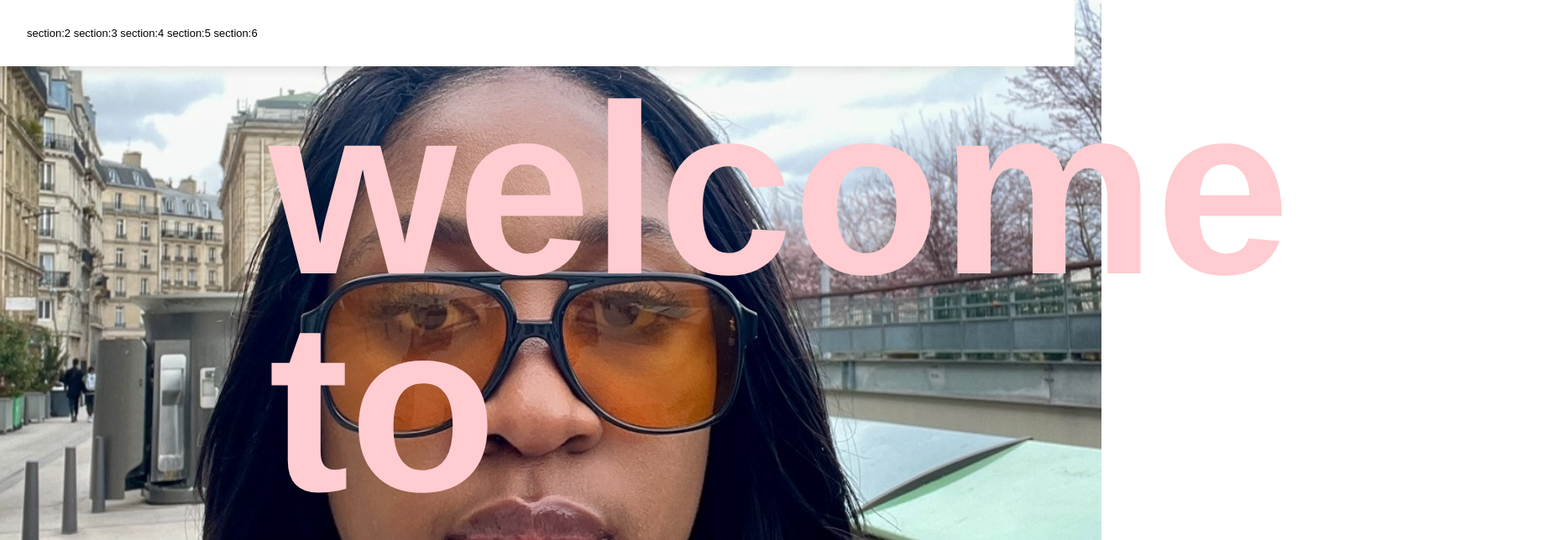
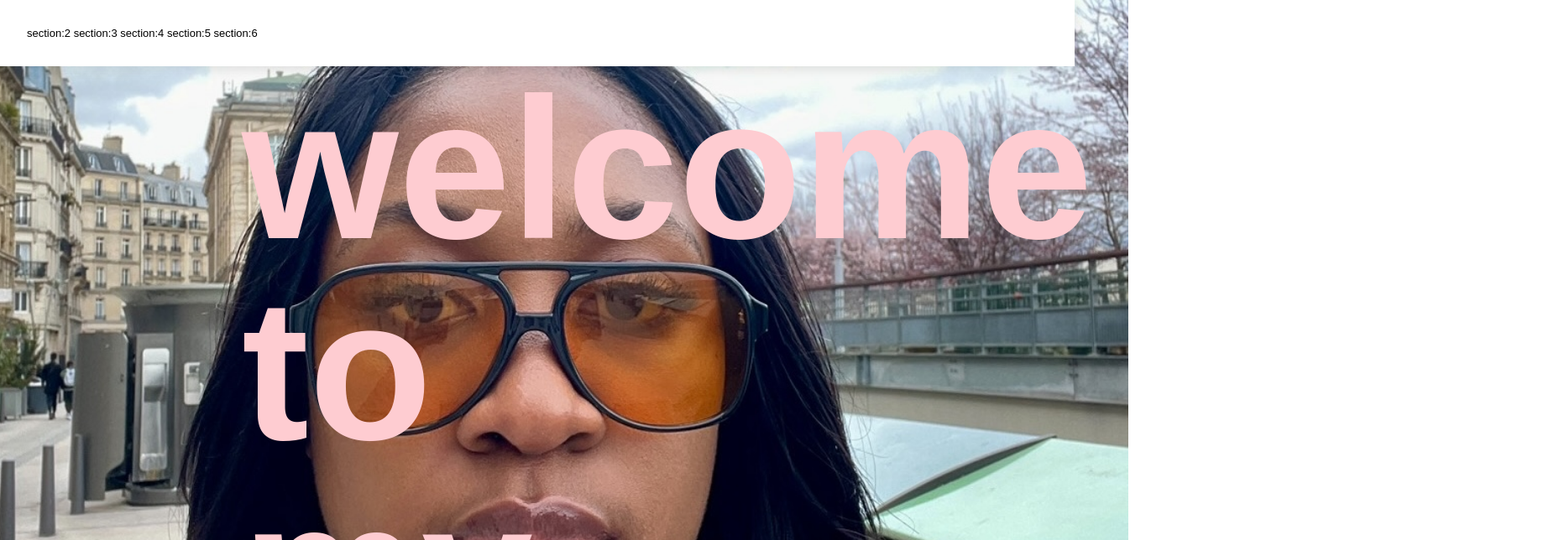
Before and after one commit to miiichelleo/portfolio, a plain HTML site: page index.html in a window 1280 px wide. Shown: the top 644 px of the page at 84% size, 1857 px wide, since content can reach past the window. Drawn offline with Linux system fonts and the light colour scheme.

Commit message:
Update index.html

```diff
--- a/index.html
+++ b/index.html
@@ -40,21 +40,32 @@
  h1 {
   display: flex;
   position: absolute;
-  font-size: 18rem;
-  line-height: 0.9; /* Less than 1 means tighter spacing */
+  font-size: 15rem;
+  line-height: 1; /* Less than 1 means tighter spacing */
   color: #feccd1;
   text-align: left;
-  top: -6rem;
-  padding-left: 20rem;
+  top: -5rem;
+  padding-left: 18rem;
   padding-right: 20rem;
 
+ }
+ h2 {
+  display: flex;
+  position: absolute;
+  font-size: 15rem;
+  font-weight: 100;
+  color: #feccd1;
+  text-align: center;
+  padding-top:120rem ;
+  padding-left: 30rem;
  }
 
   </style>
 </head>
 <body>
   <div id="header">section:2 section:3 section:4 section:5 section:6</div>
-  <img src="1st.jpeg" alt="portrait picture" style="position: relative; scale:105%;">
+  <img src="1st.jpeg" alt="portrait picture" style="position: relative; scale:110%;">
+  <h2> About me</h2>
   <img src="Wallpaper.jpeg" alt="floral background" style="position: relative; scale: 110%; padding-top: 60rem;">
 <h1>
   welcome <br> to <br> my <br> portfolio
```
